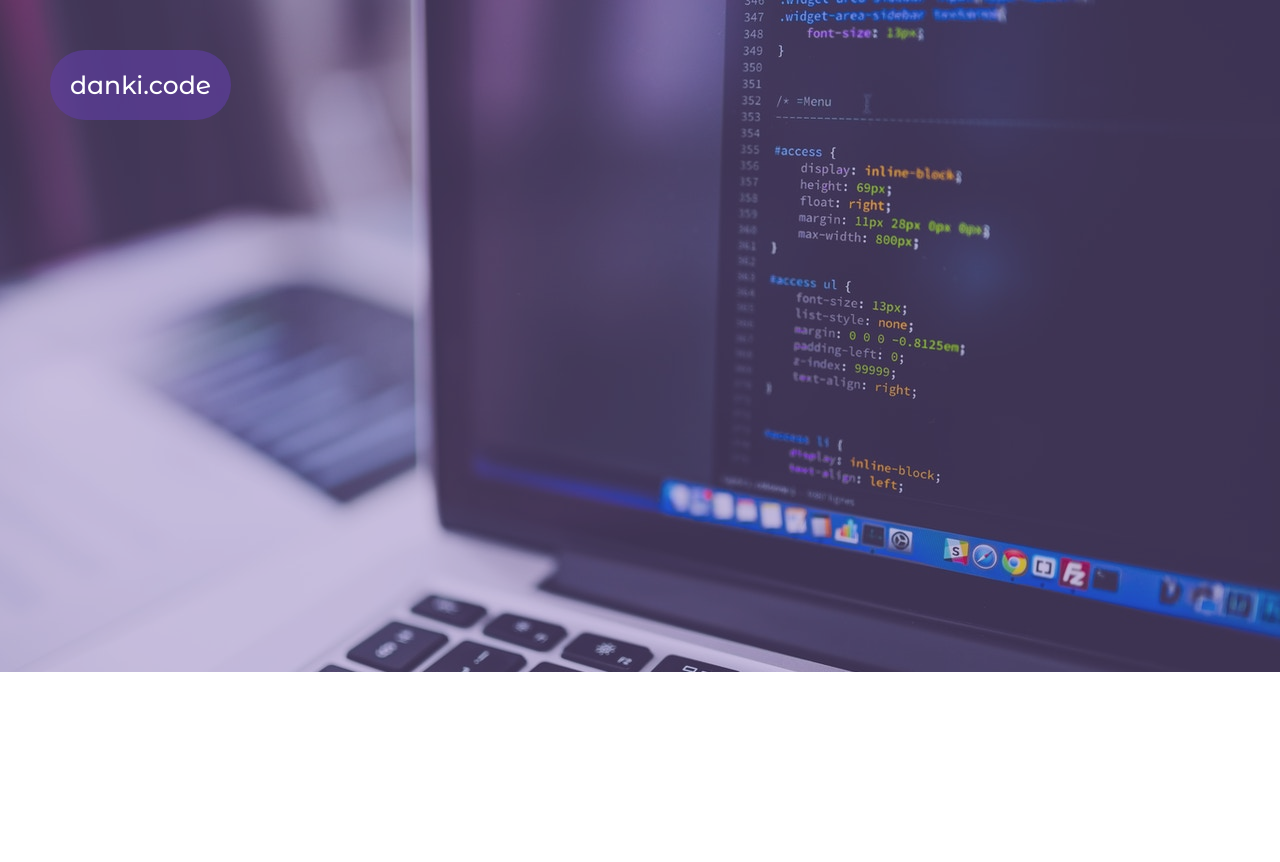
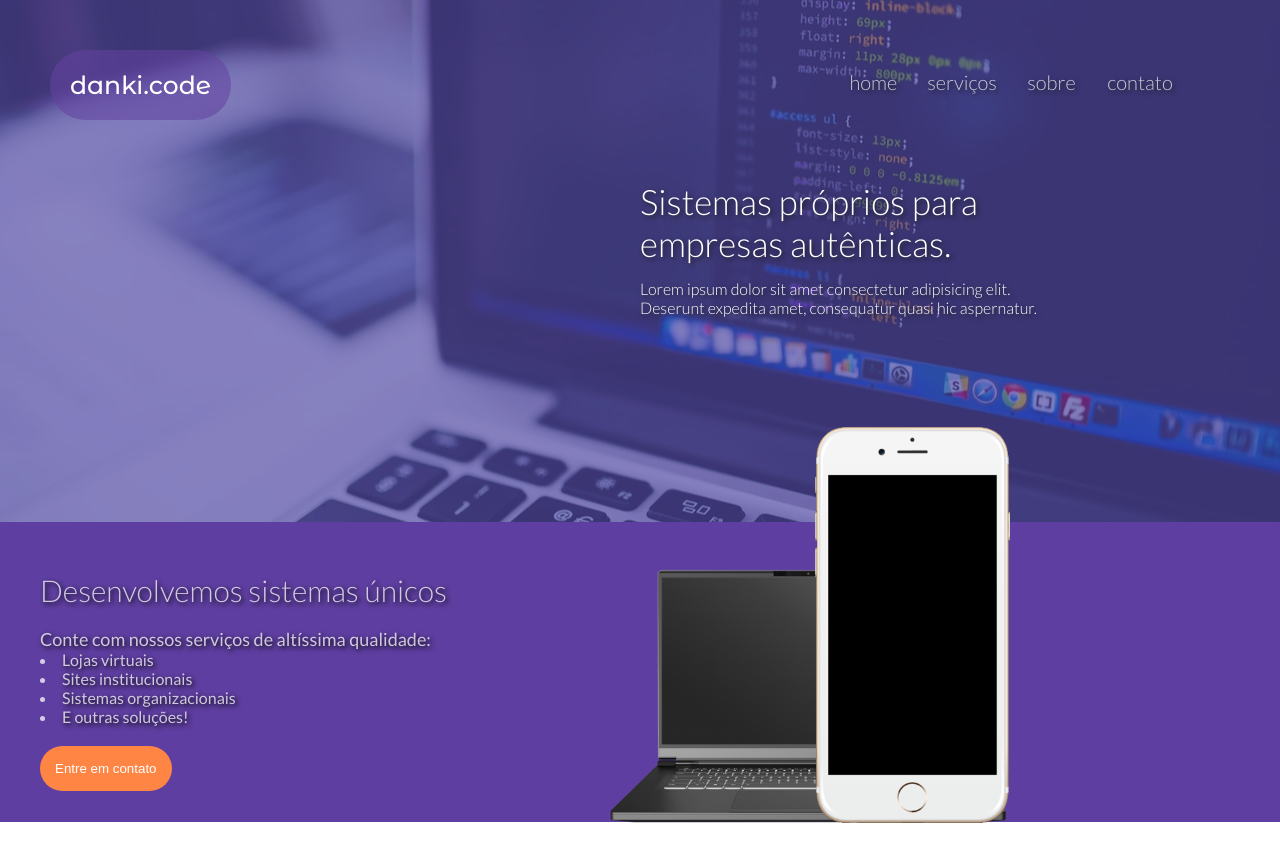
Before and after one commit to julianamacape/Curso-Webmaster-Front-End-Completo, a plain HTML site: page 08-mod08/index.html in a window 1280 px wide. Before the commit the page ends 800 px from the top, so only its background shows below. Drawn offline with Linux system fonts and the light colour scheme.

Commit message:
danki.code home page project
- main banner done
- first section done

```diff
--- a/08-mod08/css/style.css
+++ b/08-mod08/css/style.css
@@ -1,6 +1,8 @@
 @charset "UTF-8";
 
 @import url('https://fonts.googleapis.com/css2?family=Montserrat+Alternates:wght@500&display=swap');
+
+@import url('https://fonts.googleapis.com/css2?family=Lato:wght@100;300;400;700&display=swap');
 
 * {
     margin: 0;
@@ -12,25 +14,27 @@ body, html {
     height: 100%;
 }
 
-header {
-    position: relative;
+.clear {
+    clear: both;
 }
 
 .overlay {
     width: 100%;
-    height: 672px;
-    background-color: #5f3ea052;
-    position: absolute;
+    height: 522px;
+    background-color: rgba(31, 21, 140, 0.58);
+    position:absolute ;
     z-index: 2;
 }
 
-.header {
+.main-banner {
     width: 100%;
-    height: 672px;
+    height: 522px;
     background-image: url('../images/header-img.jpg');
+    opacity: 90%;
     background-repeat: no-repeat;
     background-size: cover;
-    position: absolute;
+    background-position: center;
+    position: relative;
     z-index: 1;
 }
 
@@ -39,10 +43,161 @@ header {
     position: relative;
     font-size: 25px;
     color: white;
-    z-index: 3;
-    background-color: rgba(95, 62, 160, 0.671);
+    z-index: 4;
+    background-color: rgba(82, 47, 151, 0.562);
     padding: 20px;
     float: left;
     border-radius: 50px;
     margin: 50px 0px 0px 50px;
 }
+
+.menu-header {
+    width: 500px;
+    height: 50px;
+    position:relative ;
+    z-index: 4;
+    float: right;
+    margin: 70px 6% 0px 0px;
+}
+
+.menu-header a {
+    color: #ffffffbd;
+    font-family: 'Lato', sans-serif;
+    text-decoration: none;
+    font-size: 20px;
+    margin-right: 30px;
+    font-weight: 300;
+    text-shadow: black 2px 2px 5px;
+    display: block;
+    float: right;
+}
+
+.menu-header a[id="home"] {
+    width: 47.781px;
+}
+
+.menu-header a[id="serviços"] {
+    width: 70px;
+}
+
+.menu-header a[id="sobre"] {
+    width: 50px;
+}
+
+.menu-header a[id="contato"] {
+    width: 66px;
+}
+.menu-header a:active {
+    font-size: 21px;
+}
+
+.menu-header a:hover {
+    font-weight: 400;
+}
+
+aside {
+    position:relative ;
+    z-index: 4;
+    font-family: 'Lato', sans-serif;
+    color: white;
+    max-width: 800px;
+    margin: 60px auto;
+    text-shadow: black 2px 2px 5px;
+}
+
+.aside-text {
+    float: right;
+    position: relative;
+}
+
+aside h1 {
+    font-weight: 300;
+    font-size: 35px;
+    margin-bottom: 15px;
+    width: 400px;
+}
+
+aside p {
+    font-weight: 300;
+    width: 400px;
+}
+
+section#primeira {
+    background-color: #5e3ea0;
+}
+
+.seção1 {
+    max-width: 1200px;
+    height: 300px;
+    margin: 0 auto;
+    padding-top: 50px;
+}
+
+.seção1-text {
+    float: left;
+    color: #ffffffbd;
+    text-shadow: black 2px 2px 5px;
+    font-family: 'Lato', sans-serif;
+}
+
+.seção1-text h2 {
+    font-weight: 300;
+    font-size: 30px;
+    margin-bottom: 20px;
+}
+
+.seção1-text p {
+    font-size: 18px;
+}
+
+ul.one {
+    list-style-position: inside;
+}
+
+input[type="submit"] {
+    margin-top: 20px;
+    background-color: #FE8544;
+    border: none;
+    color: white;
+    padding: 15px;
+    border-radius: 70px;
+    cursor: pointer;
+    display: block;
+}
+
+input[type="submit"]:hover {
+    background-color: #e7793d;
+}
+
+input[type="submit"]:active {
+    font-size: 12.5px;
+}
+
+input[type="submit"]:focus {
+    outline: none;
+}
+
+.seção1-imagem {
+    float: right;
+    position: relative;
+    z-index: 5;
+    width: 630px;
+    top: -145px;
+}
+
+.seção1-imagem img {
+    width: 400px;
+
+}
+
+.seção2 {
+    max-width: 1200px;
+    margin: 0 auto;
+    height: 600px;
+    position: relative;
+    z-index: 6;
+}
+
+section#segunda {
+    background-color: white;
+}
--- a/08-mod08/index.html
+++ b/08-mod08/index.html
@@ -8,10 +8,51 @@
     <link rel="shortcut icon" href="images/favicon_io.zip Folder/favicon.ico" type="image/x-icon">
 </head>
 <body>
-    <header>
-        <div class="overlay"></div>
-        <div class="header"></div>
-        <div class="dankilogo">danki.code</div>
-    </header>
+    <main>
+        <div class="main-banner">
+            <div class="overlay"></div>
+            <header>
+                <div class="dankilogo">danki.code</div>
+                <nav><div class="menu-header">
+                    <a href="#" id="contato">contato</a>
+                    <a href="#" id="sobre">sobre</a>
+                    <a href="#" id="serviços">serviços</a>
+                    <a href="#" id="home">home</a>
+                </div></nav>
+            </header>
+            <div class="clear"></div>
+            <aside>
+                <div class="aside-text">
+                    <h1>Sistemas próprios para empresas autênticas.</h1>
+                    <p>Lorem ipsum dolor sit amet consectetur adipisicing elit. Deserunt expedita amet, consequatur quasi hic aspernatur.</p>
+                </div>
+                <div class="clear"></div>
+            </aside>
+
+        </div>
+        <section id="primeira">
+            <div class="seção1">
+                <div class="seção1-text">
+                    <h2>Desenvolvemos sistemas únicos</h2>
+                    <p>Conte com nossos serviços de altíssima qualidade:
+                        <ul class="one">
+                            <li>Lojas virtuais</li>
+                            <li>Sites institucionais</li>
+                            <li>Sistemas organizacionais</li>
+                            <li>E outras soluções!</li>
+                        </ul>
+                    </p>
+                    <input type="submit" value="Entre em contato">
+                </div>
+                <div class="seção1-imagem">
+                    <img src="images/mobile.png" alt="Laptop e celular">
+                </div>
+                <div class="clear"></div>
+            </div>
+        </section>
+        <section id="segunda">
+            <div class="seção2"></div>
+        </section>
+    </main>
 </body>
 </html>
```
Also changed, not shown: 08-mod08/images/mobile.png (added), 2 other files.
